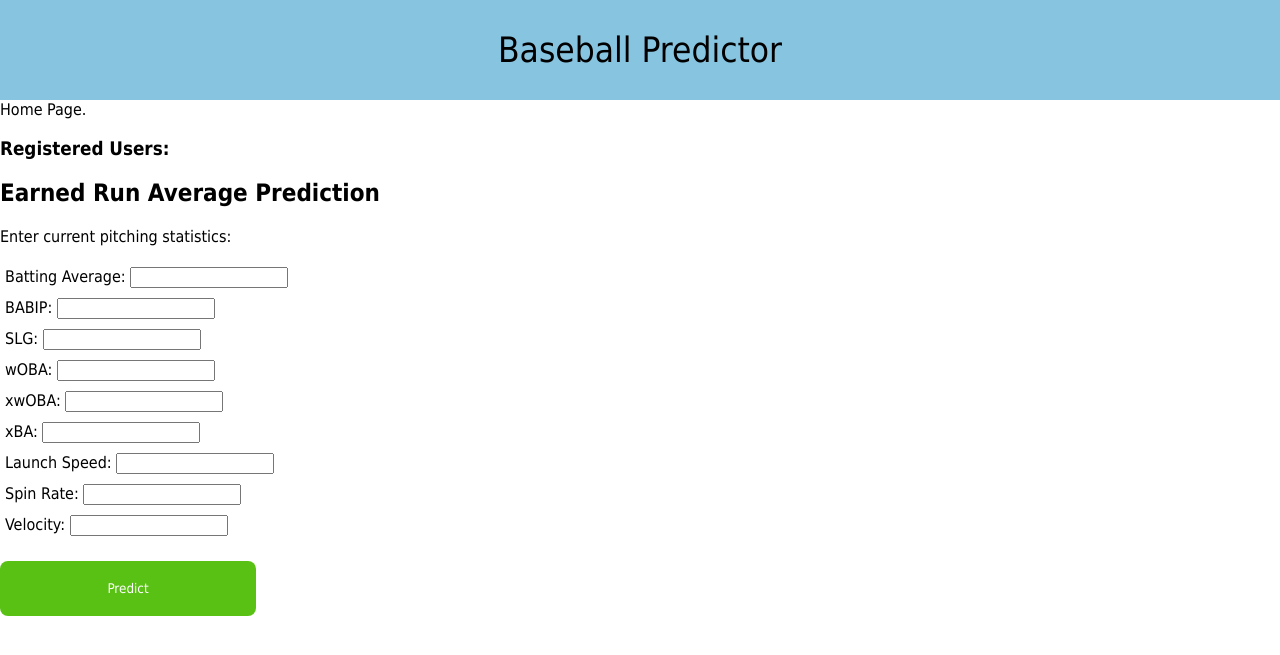
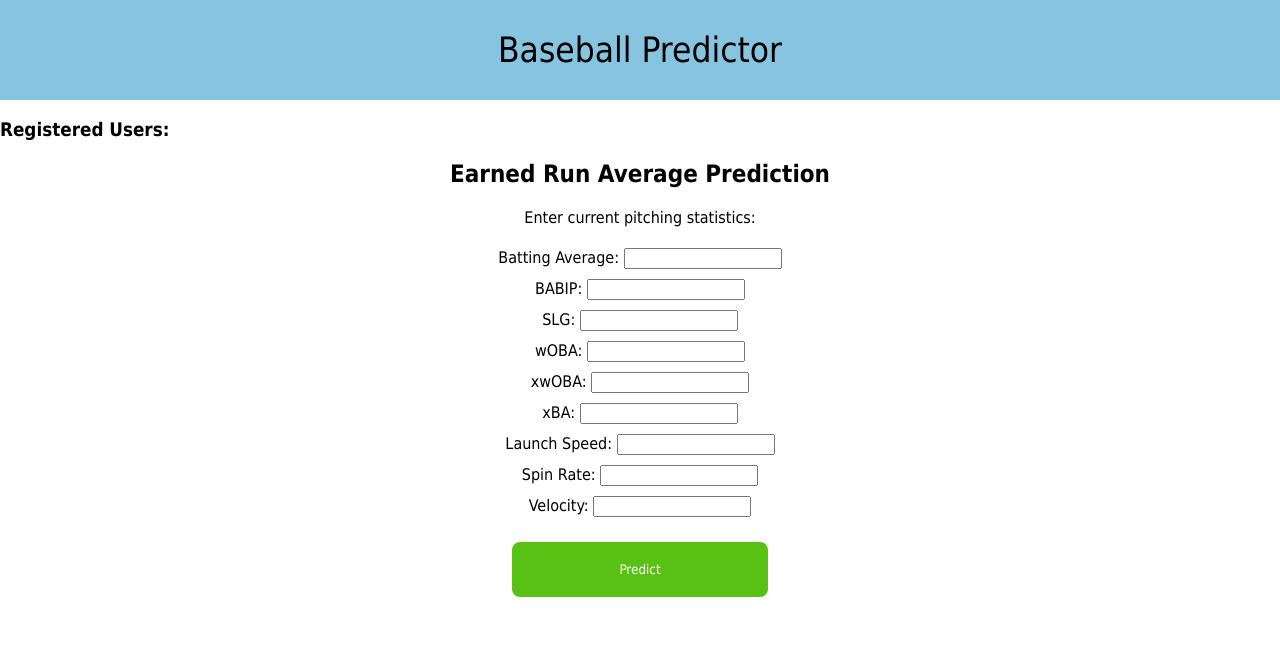
Before and after one commit to bryanyantx/baseball-predictor, a Django app: template prediction_app/era_predictions/templates/era_predictions/home.html in a window 1280 px wide. Shown: the top 655 px of the page. Run offline with Django 4.2, Linux system fonts and the light colour scheme; the template is opened without the code that fills it, so the values that code supplies are empty.

Commit message:
center align era form

```diff
--- a/prediction_app/era_predictions/static/style.css
+++ b/prediction_app/era_predictions/static/style.css
@@ -78,3 +78,7 @@ header {
 .logout-button:hover {
     background-color: #b41d1d;
 }
+
+.era-form {
+    text-align: center;
+}
--- a/prediction_app/era_predictions/templates/era_predictions/home.html
+++ b/prediction_app/era_predictions/templates/era_predictions/home.html
@@ -1,7 +1,5 @@
 {% extends 'base.html' %}
 {% block content %}
-Home Page.
-
 <h3>Registered Users:</h3>
   <ul>
     {% for user in users %}
@@ -9,6 +7,7 @@ Home Page.
     {% endfor %}
   </ul>
 
+  <div class = "era-form">
   <h2>Earned Run Average Prediction</h2>
   <p>Enter current pitching statistics:</p>
   <form method="post">
@@ -58,4 +57,5 @@ Home Page.
   {% if prediction %}
     <p>Predicted ERA: {{ prediction }}</p>
   {% endif %}
+ </div>
 {% endblock %}
```
